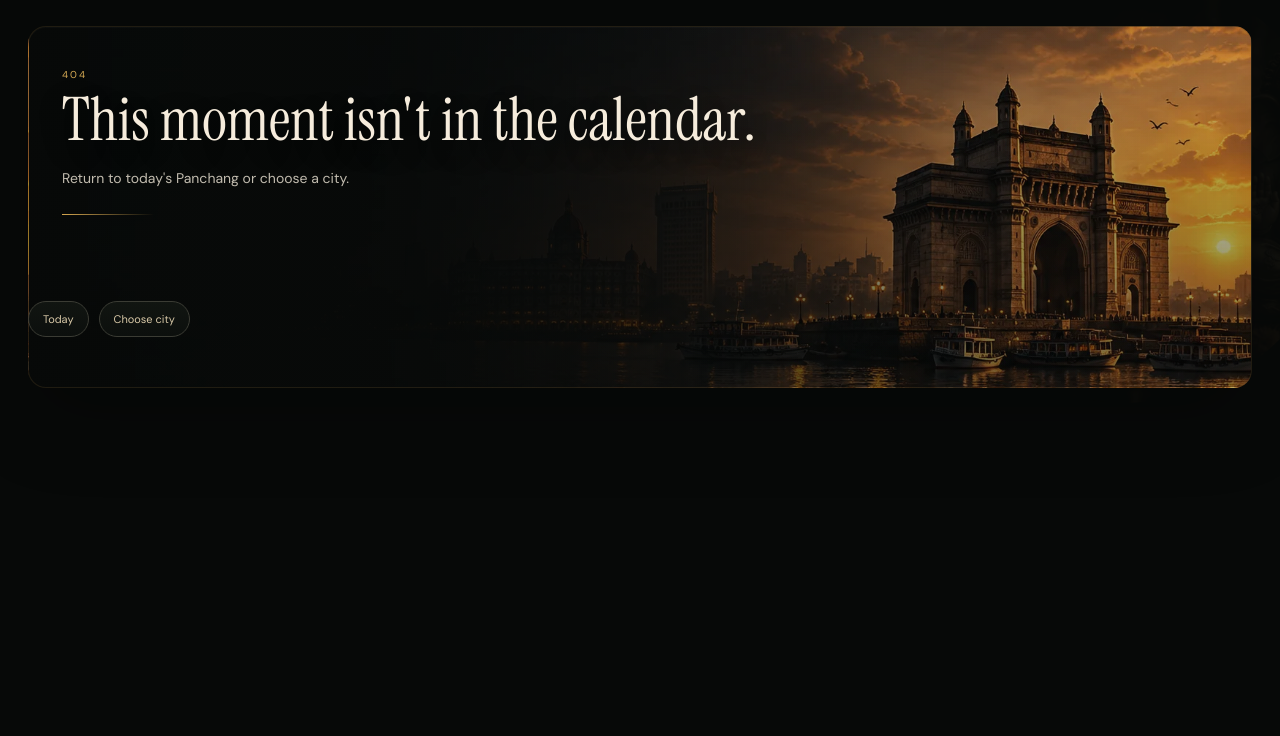
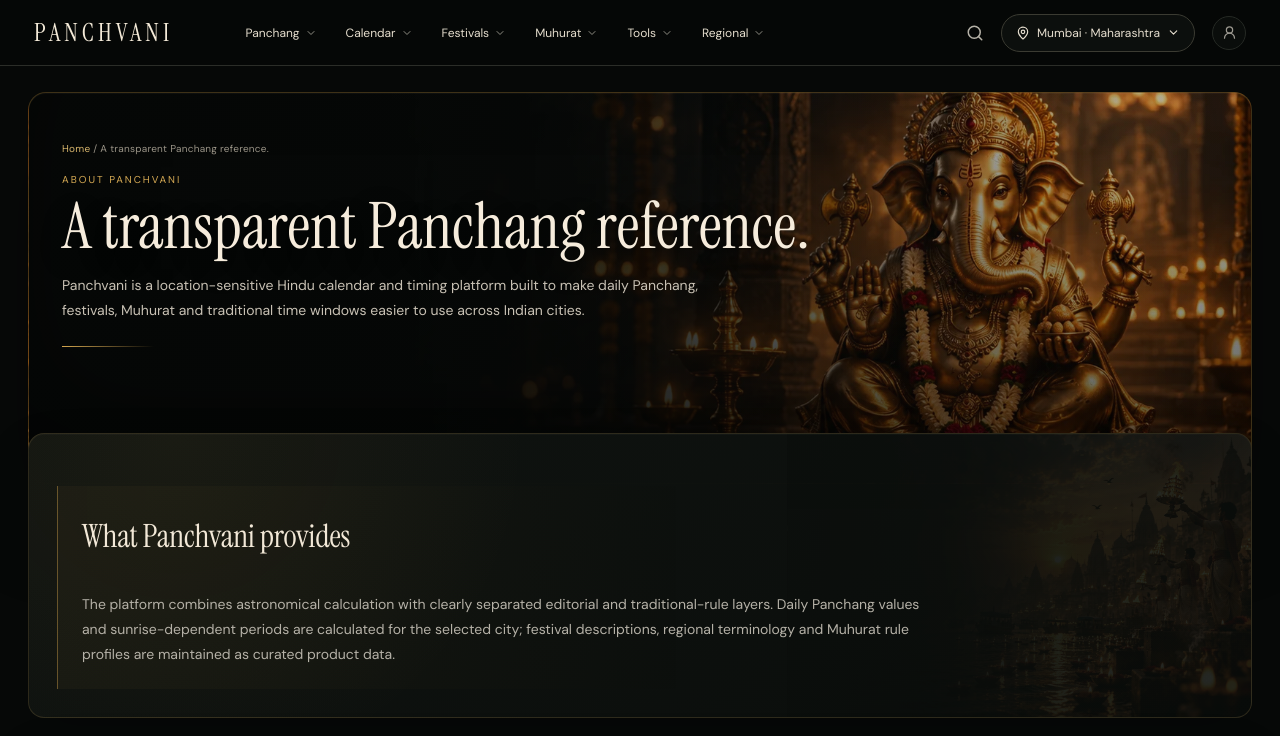
Before and after one commit to SviatF/chanag.xx, a Next.js app: page /about in a window 1280 px wide. Before the commit this address had no page. Shown: the top 736 px of the page. Built offline with nearby package versions, Linux system fonts and the light colour scheme.

Commit message:
Add Panchvani About page

```diff
--- /dev/null
+++ b/app/about/page.tsx
@@ -0,0 +1,20 @@
+import TrustPage from "@/components/TrustPage";
+
+export const metadata={
+  title:"About Panchvani",
+  description:"What Panchvani is, how its Panchang data is produced, and how the platform approaches city coverage and religious-calendar differences."
+};
+
+export default function Page(){
+  return <TrustPage
+    kicker="ABOUT PANCHVANI"
+    title="A transparent Panchang reference."
+    subtitle="Panchvani is a location-sensitive Hindu calendar and timing platform built to make daily Panchang, festivals, Muhurat and traditional time windows easier to use across Indian cities."
+    sections={[
+      {title:"What Panchvani provides",paragraphs:["The platform combines astronomical calculation with clearly separated editorial and traditional-rule layers. Daily Panchang values and sunrise-dependent periods are calculated for the selected city; festival descriptions, regional terminology and Muhurat rule profiles are maintained as curated product data."]},
+      {title:"Why location matters",paragraphs:["Sunrise, sunset, moonrise and sunrise-derived periods vary by location. Panchvani therefore uses city coordinates instead of presenting one national timing as if it applied everywhere in India."]},
+      {title:"How we expand",paragraphs:["Panchvani supports a broad city pool for users while search-engine indexing is expanded deliberately. New indexable city coverage is activated from observed search demand and quality review rather than by publishing every possible URL at once."]},
+      {title:"Scope",paragraphs:["Panchvani is a general informational reference. It does not replace a personalized Kundli, sampradaya-specific ritual guidance or the judgment of a qualified practitioner for ceremonies that depend on individual birth data or local tradition."]}
+    ]}
+  />;
+}
```
